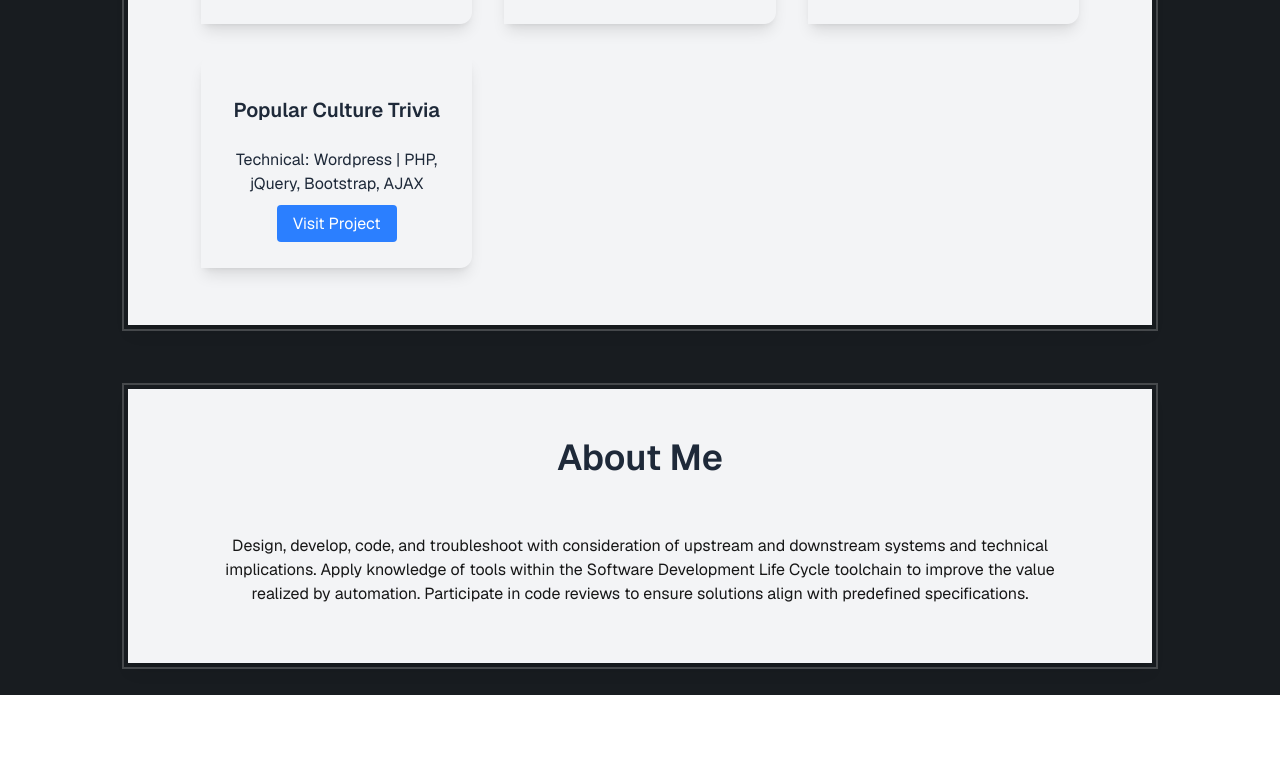
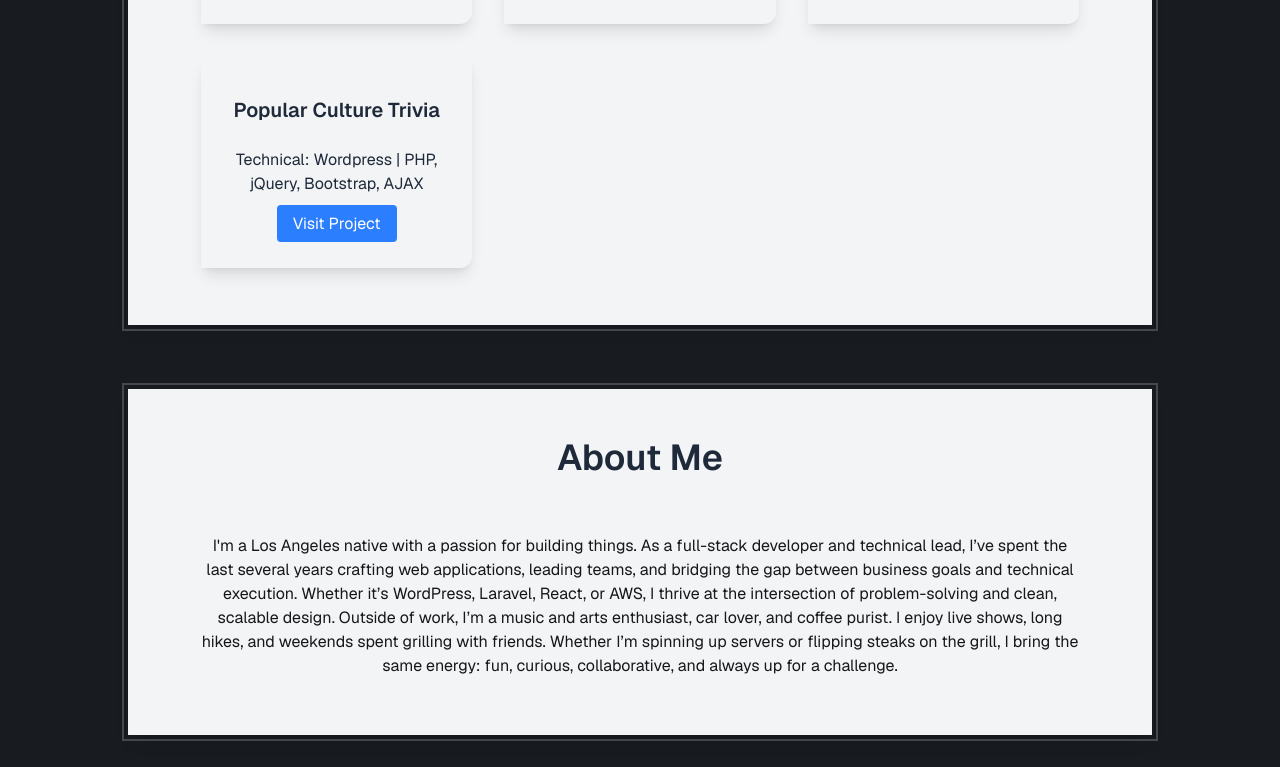
Before and after one commit to kevinnerio/react-online-portfolio, a Next.js app in the folder online-portfolio/: page / in a window 1280 px wide. Shown: the part 1255-2022 px from the top of the page. Before the commit the page ends 1950 px from the top, so only its background shows below. Built offline with nearby package versions, Linux system fonts and the light colour scheme.

Commit message:
fix: cleanup the about section

```diff
--- a/online-portfolio/app/components/homepage/about.tsx
+++ b/online-portfolio/app/components/homepage/about.tsx
@@ -22,7 +22,7 @@ export default function AboutHome({ about_data } : { about_data: AboutData }) {
           <h1 className="text-gray-800 text-4xl font-semibold flex items-center justify-center py-6">{about_data.title}</h1>
           <div className="flex items-center justify-center py-8 ">
             <div className="gap-8 px-6 sm:px-12 max-w-5xl w-full">
-              <p>Design, develop, code, and troubleshoot with consideration of upstream and downstream systems and technical implications. Apply knowledge of tools within the Software Development Life Cycle toolchain to improve the value realized by automation. Participate in code reviews to ensure solutions align with predefined specifications. </p>
+              <p> I'm a Los Angeles native with a passion for building things. As a full-stack developer and technical lead, I’ve spent the last several years crafting web applications, leading teams, and bridging the gap between business goals and technical execution. Whether it’s WordPress, Laravel, React, or AWS, I thrive at the intersection of problem-solving and clean, scalable design. Outside of work, I’m a music and arts enthusiast, car lover, and coffee purist. I enjoy live shows, long hikes, and weekends spent grilling with friends. Whether I’m spinning up servers or flipping steaks on the grill, I bring the same energy: fun, curious, collaborative, and always up for a challenge. </p>
             </div>
           </div>
           </motion.div>
```
